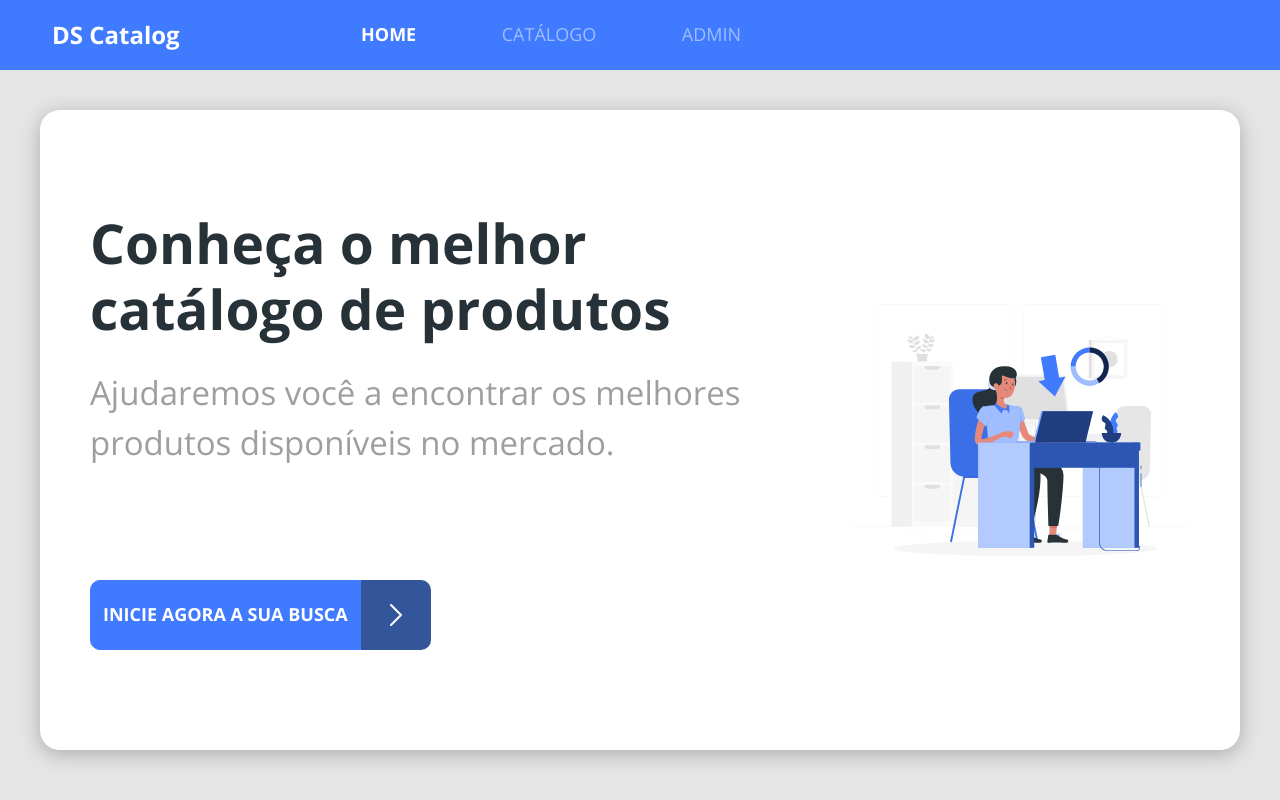
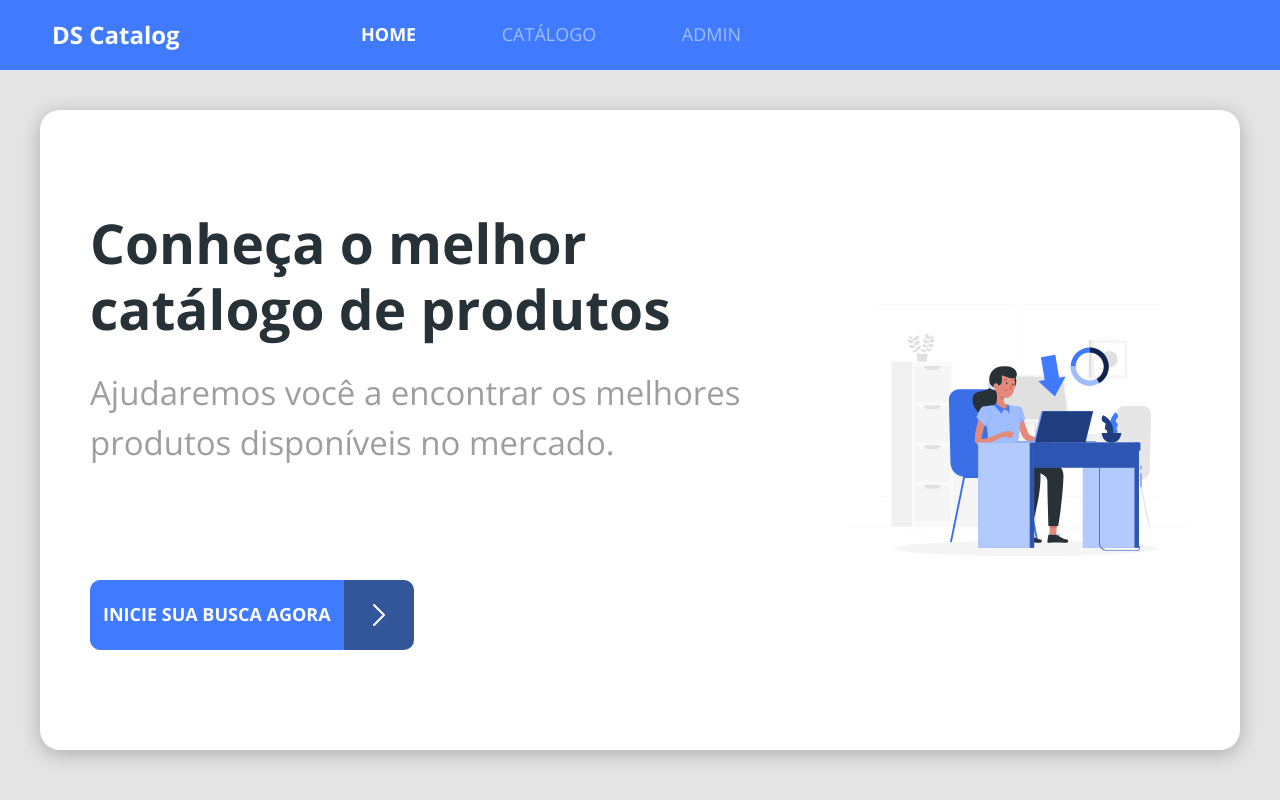
Before and after one commit to fagnercruz/DSCatalog, a React (Create React App) app in the folder frontend/: page / in a window 1280 px wide. Built offline with nearby package versions, Linux system fonts and the light colour scheme; the HTML template or start-up script is replaced by a standard one.

Commit message:
REACT - Revisão de props

```diff
--- a/frontend/src/components/ButtonIcon/index.tsx
+++ b/frontend/src/components/ButtonIcon/index.tsx
@@ -2,11 +2,15 @@ import './styles.css';
 
 import { ReactComponent as ArrowIcon } from 'assets/images/arrow.svg';
 
-const ButtonIcon = () => {
+type Props = {
+  texto : string;
+}
+
+const ButtonIcon = ({texto} : Props) => {
   return (
     <div className="btn-container">
       <button className="btn btn-primary">
-        <h6>Inicie agora a sua busca</h6>
+        <h6>{texto}</h6>
       </button>
       <div className="btn-icon-container">
         <ArrowIcon />
--- a/frontend/src/pages/Home/index.tsx
+++ b/frontend/src/pages/Home/index.tsx
@@ -18,7 +18,7 @@ const Home = () => {
           </div>
           <div>
             <Link to="/products">
-              <ButtonIcon />
+              <ButtonIcon texto="inicie sua busca agora" />
             </Link>
           </div>
         </div>
```
